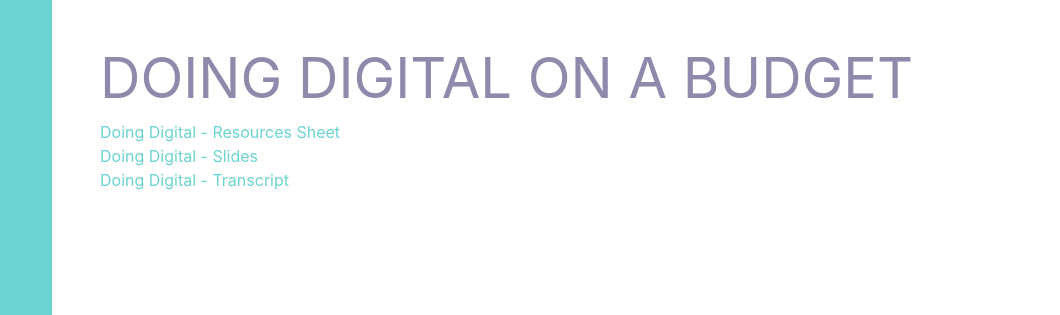
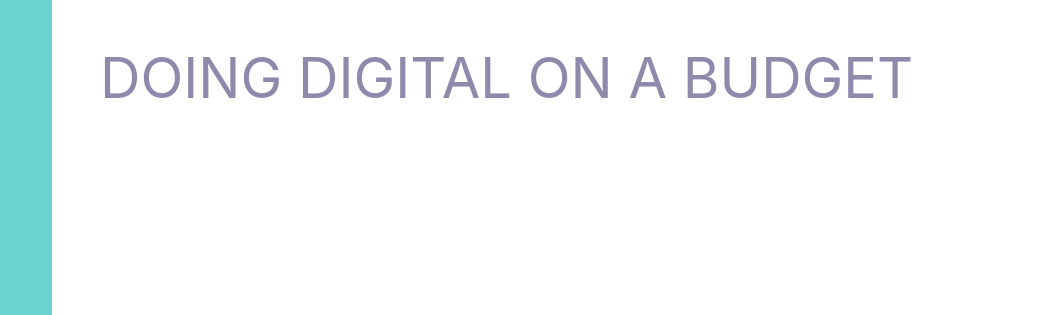
Before and after one commit to jenniferpaton/jcpatonlearning, a plain HTML site: page resources.html in a window 1280 px wide. Shown: the part 187-502 px from the top of the page, 220-1280 px from the left. Drawn offline with Linux system fonts and the light colour scheme; a web font is replaced by a local one.

Commit message:
resource update

```diff
--- a/resources.html
+++ b/resources.html
@@ -76,9 +76,9 @@
           <a class="btn btn-light js-scroll-trigger" href="#Outcomes" role="button">Outcomes</a>-->
         <h2>Doing Digital On a Budget</h2>
         <p>
-          <a href="res/Doing Digital - Resources Sheet.pdf">Doing Digital - Resources Sheet</a><br>
+          <!--<a href="res/Doing Digital - Resources Sheet.pdf">Doing Digital - Resources Sheet</a><br>
           <a href="res/Doing_Digital_-_Slides.pdf">Doing Digital - Slides</a><br>
-          <a href="res/Doing Digital - Transcript.pdf">Doing Digital - Transcript</a>
+          <a href="res/Doing Digital - Transcript.pdf">Doing Digital - Transcript</a>-->
 
           </div>
                    <!--<div class="row justify-content-end" style="margin-left: 0">
```
